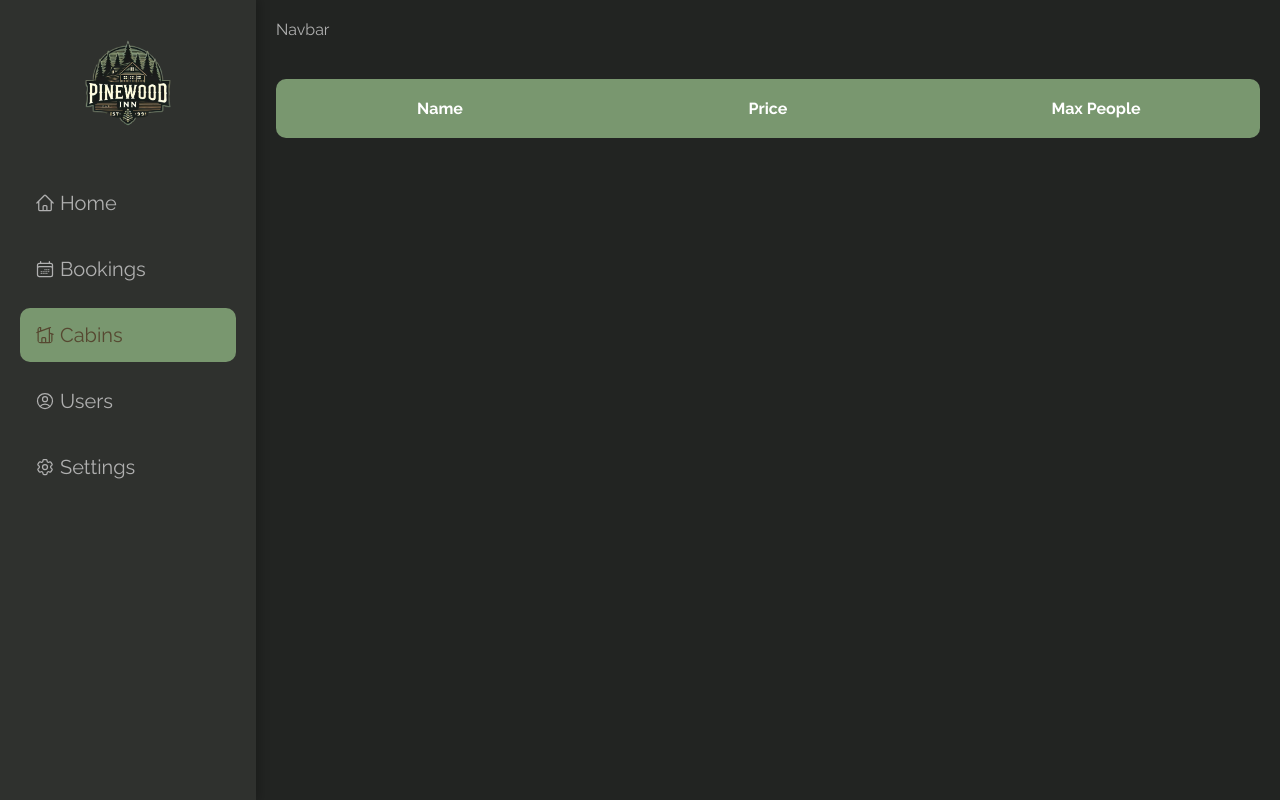
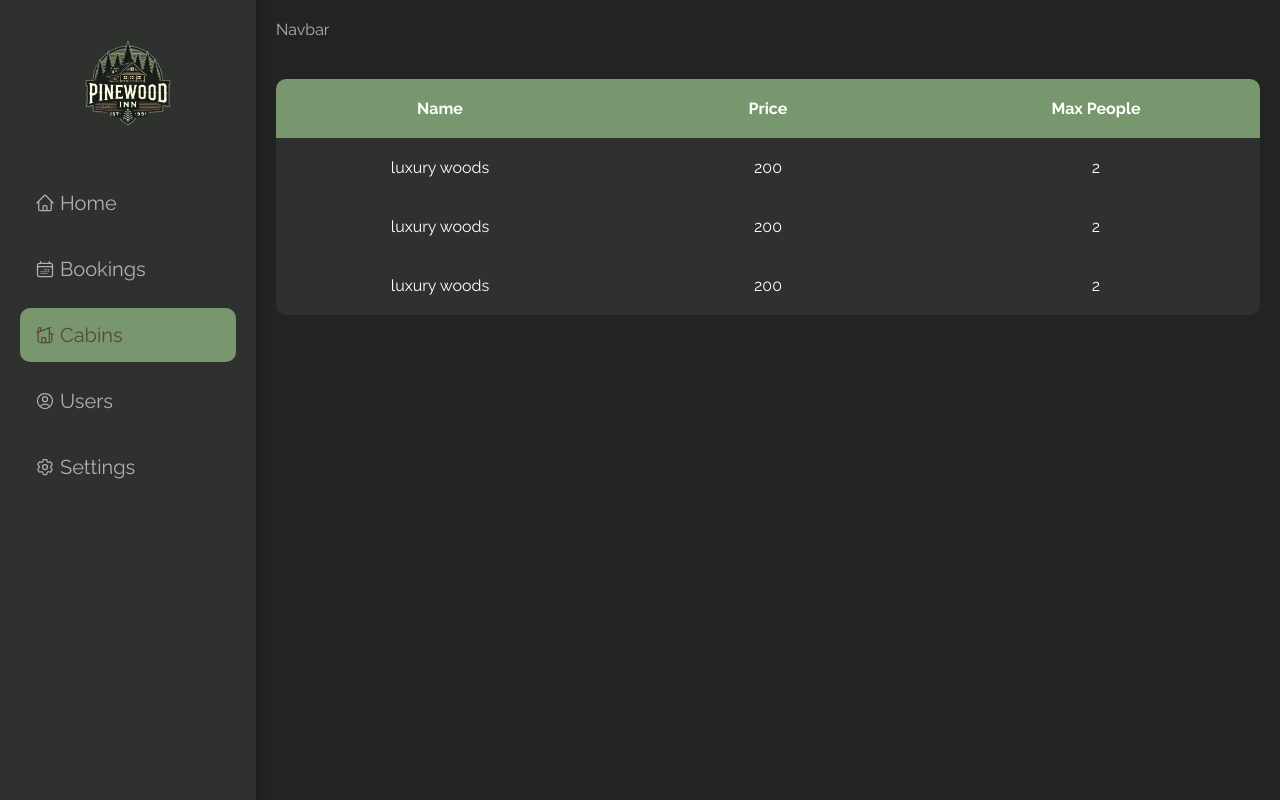
Before and after one commit to hemanththyagaraj/pinewood-inn, a React (Vite) app: page /cabins in a window 1280 px wide. Built offline with nearby package versions, Linux system fonts and the light colour scheme.

Commit message:
feat: Adds types to support table data and columns

```diff
--- a/src/components/table/table.tsx
+++ b/src/components/table/table.tsx
@@ -33,14 +33,13 @@ const StyledBody = styled.tbody`
   }
 `;
 
-// const StyledCell = styled.td`
-//   text-align: center;
-//   padding: 2rem;
-// `;
+const StyledCell = styled.td`
+  text-align: center;
+  padding: 2rem;
+`;
 
-const Table = (props: TableProps) => {
+const Table = <T extends { id: string }>(props: TableProps<T>) => {
   const { data, columns } = props;
-  console.log(data);
   return (
     <StyledTable>
       <StyledHead>
@@ -51,13 +50,15 @@ const Table = (props: TableProps) => {
         </StyledRow>
       </StyledHead>
       <StyledBody>
-        {/* {data?.map((row) => (
-          <StyledRow>
-            {columns.map((cell) => (
-              <StyledCell>{row[cell.key]}</StyledCell>
-            ))}
+        {data?.map((row, rowIndex) => (
+          <StyledRow key={row?.id ?? rowIndex}>
+            {columns.map((cell) => {
+              const { key, render } = cell;
+              const cellData = (row[key as keyof T] as string) ?? EMPTY_TEXT;
+              return <StyledCell>{render?.(cellData) ?? cellData}</StyledCell>;
+            })}
           </StyledRow>
-        ))} */}
+        ))}
       </StyledBody>
     </StyledTable>
   );
```
Also changed, not shown: src/types/table.ts (+3 -7 lines).
